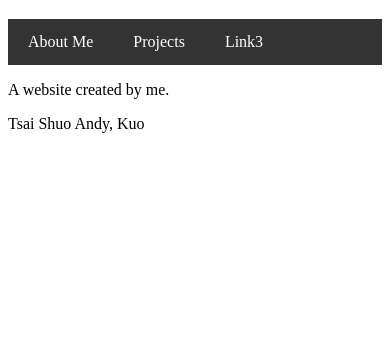
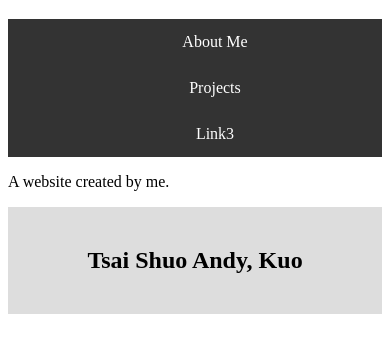
Before and after one commit to andyshuo/Personal-Website, a plain HTML site: page personal_web.html in a window 390 px wide. Shown: the part 61-414 px from the top of the page. Drawn offline with Linux system fonts and the light colour scheme.

Commit message:
changed something

```diff
--- a/personal_web.html
+++ b/personal_web.html
@@ -14,7 +14,11 @@
             <a href="#">Link3</a>
         </div>
         <p>A website created by me.</p>
+        <div class="main">
 
-        <div class="footer">Tsai Shuo Andy, Kuo</div>
+        </div>
+        <div class="footer">
+            <h2>Tsai Shuo Andy, Kuo</h2>
+        </div>
     </body>
 </html>
--- a/style.css
+++ b/style.css
@@ -24,3 +24,22 @@
     background-color: #ddd; /* Grey background color */
     color: black; /* Black text color */
   }
+
+  @media screen and (max-width: 700px){
+    .navbar a{
+      flex-direction: column;
+    }
+  }
+  @media screen and (max-width: 400px){
+    .navbar a{
+      float:none;
+      width:100%;
+    }
+
+  }
+
+  .footer {
+    padding: 20px;
+    text-align:center;
+    background:#ddd;
+  }
```
